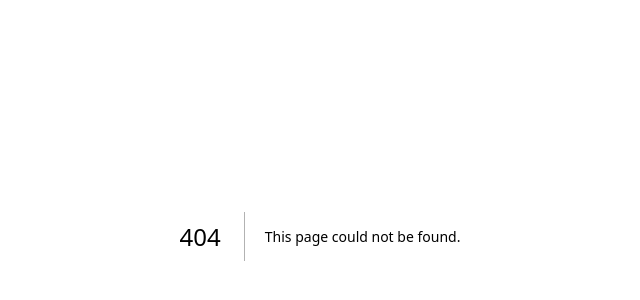
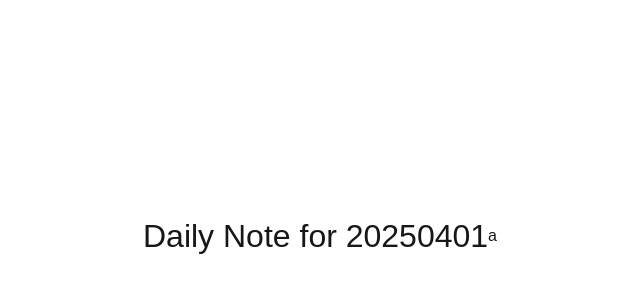
Before and after one commit to Sho0226/TsDaily-Own, a Next.js app: page /20250401 in a window 1280 px wide. Before the commit this address had no page. Shown: the part 164-464 px from the top of the page, without its empty margins (320-960 px from the left). Built offline with nearby package versions, Linux system fonts and the light colour scheme.

Commit message:
ダイアログのコンポーネントをさくせい

```diff
--- /dev/null
+++ b/src/app/(daily)/20250401/page.module.css
@@ -0,0 +1,11 @@
+.daily {
+  font-size: 2rem;
+  text-align: center;
+}
+
+.container {
+  display: flex;
+  justify-content: center;
+  align-items: center;
+  height: 100vh;
+}
--- /dev/null
+++ b/src/app/(daily)/20250401/page.tsx
@@ -0,0 +1,11 @@
+import styles from "./page.module.css";
+
+export default function Page() {
+  return (
+    <div className={styles.container}>
+      <div className={styles.daily}>Daily Note for 20250401</div>
+
+      <div>a</div>
+    </div>
+  );
+}
```
Also changed, not shown: src/app/(daily)/20250401/components/UserRegisterationDialog.tsx (added, +25 -0 lines), src/app/(daily)/20250401/README.md (added).
